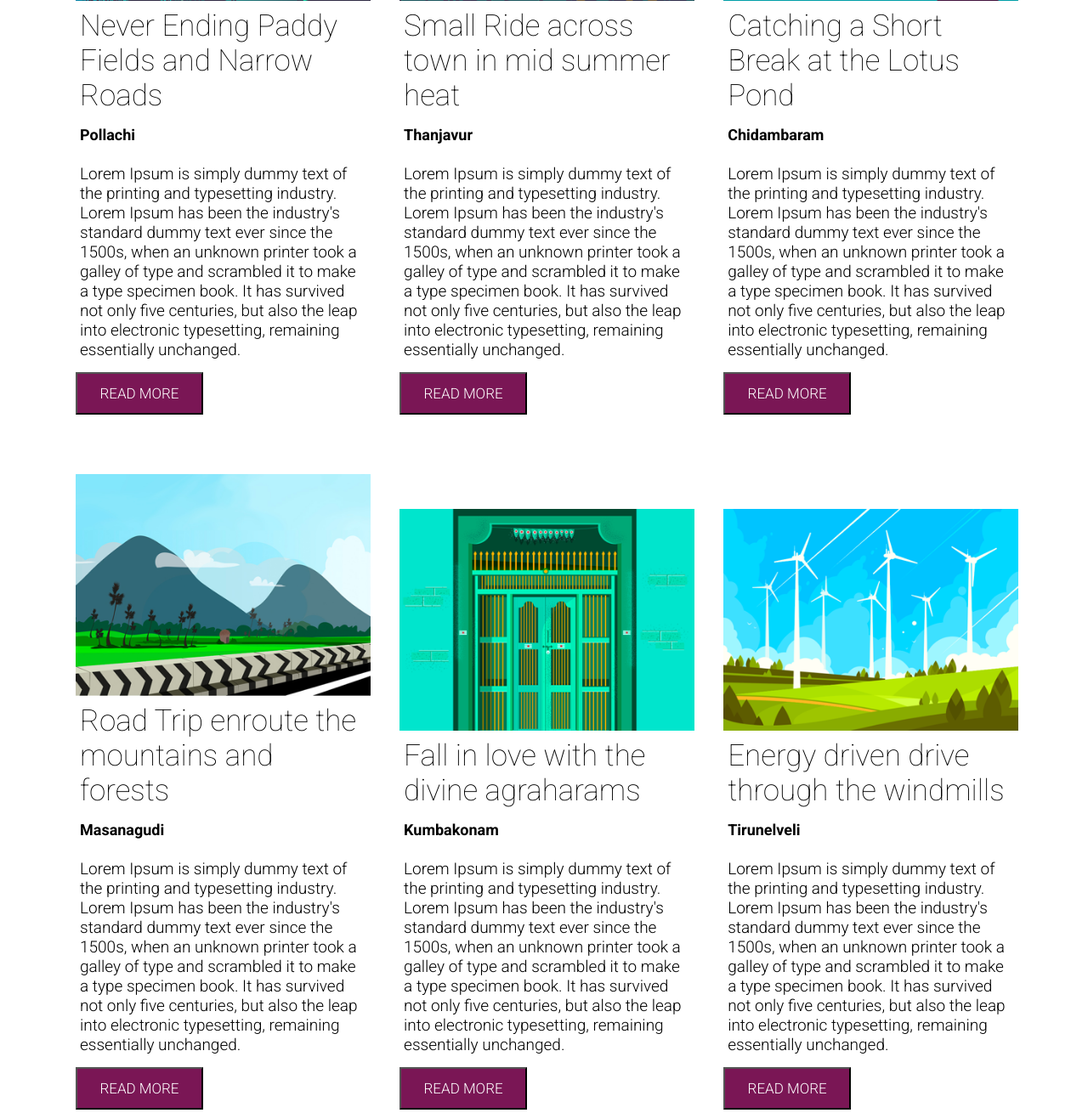
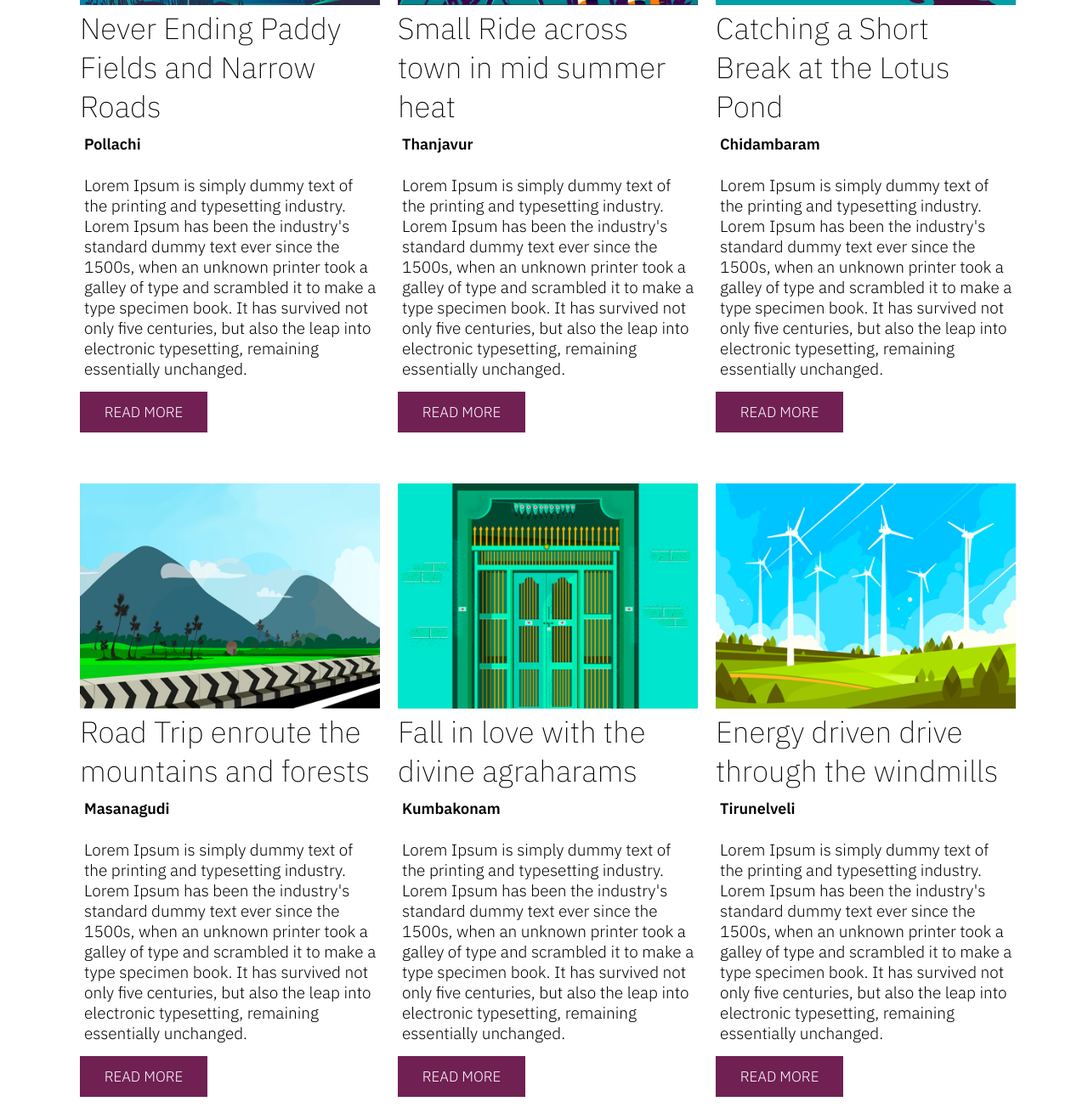
Before and after one commit to Hariharan482/UI_trng, a plain HTML site: page Exercise2/index.html in a window 1280 px wide. Shown: the part 1161-2471 px from the top of the page at 85% size. Drawn offline with Linux system fonts and the light colour scheme.

Commit message:
Exercise2

```diff
--- a/Exercise2/css/index.css
+++ b/Exercise2/css/index.css
@@ -2,106 +2,102 @@
     padding: 0%;
     margin: 0%;
     box-sizing: border-box;
-    font-family: 'Roboto', sans-serif;
+    font-family: 'IBM Plex Sans', sans-serif;
 }
-header{
+.header{
     width: 100%;
-    background-color: rgb(71, 4, 71);
+    background-color: rgb(61,22, 60);
     color: white;
 }
-footer{
-    background-color: #7A1655;
-    width: 100%;
-    color: white;
-    padding-top: 15px ;
-}
-
-#p3{
+.headerh1{
     padding: 50px;
     text-align: center;
     color: white;
     font-weight: 700;
     font-size: 45px;
 }
+img{
+    width:100%;
+}
 
+.coverimage img{
+    object-fit: cover;
+    height: calc(100vh - 137px);
+}
 .section1{
     width: 90%;
     margin: 77px auto;
+    padding-left: 30px;
 }
-.innersec{
-    width: 31%;
+.innersection{
+    width: 31.5%;
     display: inline-block;
+    margin-right : 1.5%;
+    margin-bottom : 60px;
+}
+.shortdesc{
+    font-size: 35px;
+    font-weight: 200;
+}
+.innersectionheader{
+    margin-left: 5px;
+    padding-top: 10px;
+    font-size: 18px;
+    font-weight: 700;
+}
+.descptn{
     padding: 5px;
-    margin-left : 20px;
-    margin-bottom : 60px;
-    /* text-align: justify; */
+    font-size: 19px;
+    font-weight: 300;
 }
-#p1{
-    font-size: 35px;
-    font-weight: 100;
-}
-img{
-    width:100%;
-}
-button{
-    background-color:#7A1655;
+.button{
+    background-color: rgb(112, 32, 83);
+    width: 150px;
+    margin-top: 10px;
+    border: 0;
     padding: 13px;
-    width: 150px;
     font-size: 17px;
     color: white;
-    margin-top: 10px;
     font-weight: 300;
 }
-.section2{
-    color: #7A1655;
+.section2 h1{
+    color: rgb(121, 21, 85);
+    font-weight: 300;
+    font-size: 65px;
+    text-align: center;
 }
-.frstimage img{
-    object-fit: cover;
-    height: calc(100vh - 137px);
-}
-.section3{
+.section3 p{
     margin-left: 200px;
-    font-size: 28.5px;
-    padding: 30px;
     margin-bottom: 50px;
     margin-right: 200px;
-    font-weight: 300;
+    padding: 30px;
+    font-size: 28.5px;
+    font-weight: 200;
     line-height: 1.495;
     text-align: justify;
     letter-spacing: 0.2px;
 }
-.footerpart{
-    font-size: 26px;
+.footer{
+    background-color: rgb(112, 32, 83);
+    width: 100%;
+    padding-top: 15px ;
+    padding-left: 13px;
+    color: white;
+}
+
+.footerpart1{
     margin-left: 80px;
-    /* margin-top: 50px; */
-    padding-top: 20px;
     width: 350px;
     padding: 20px;
     padding-bottom: 0;
+    font-size: 26px;
     font-weight: 700;
 }
 .footerpart2{
-    font-size: 20px;
+    width: 350px;
     margin-left: 80px;
-    width: 350px;
     padding: 20px;
     padding-top: 0;
+    font-size: 20px;
     font-weight: 100;
 }
-p{
-    font-weight: 300;
-    padding: 5px;
-    font-size: 19px;
-}
-h4{
-    font-weight: 700;
-    margin-left: 5px;
-    padding-top: 10px;
-    font-size: 18px;
-}
-#p2{
-    font-weight: 300;
-    font-size: 65px;
-    text-align: center;
-
-}
--- a/Exercise2/index.html
+++ b/Exercise2/index.html
@@ -4,65 +4,82 @@
         <link rel="stylesheet" href="css/index.css">
         <link rel="preconnect" href="https://fonts.googleapis.com">
         <link rel="preconnect" href="https://fonts.gstatic.com" crossorigin>
-        <link href="https://fonts.googleapis.com/css2?family=Roboto:wght@100;300;400;700&display=swap" rel="stylesheet">
+        <link href="https://fonts.googleapis.com/css2?family=IBM+Plex+Sans:wght@100;200;300;400;500;600&display=swap" rel="stylesheet">
     </head>
     <body>
-        <header>
-            <p id="p3">ENCHANTING TAMIL NADU</p>
+        <header class="header">
+            <h1 class="headerh1">ENCHANTING TAMIL NADU</h1>
         </header>
-        <div class="frstimage">
-            <img src="/images-2/cover.png" width="100%">
+        <div class="coverimage">
+            <img src="/assests/cover.png" width="100%">
         </div>
-
-        <div class="section1" >
-            <div class="innersec">
-                <img  src="/images-2/pollachi.png">
-                <p id="p1">Never Ending Paddy Fields and Narrow Roads</p>
-                <h4 >Pollachi</h4><br>
-                <p>Lorem Ipsum is simply dummy text of the printing and typesetting industry. Lorem Ipsum has been the industry's standard dummy text ever since the 1500s, when an unknown printer took a galley of type and scrambled it to make a type specimen book. It has survived not only five centuries, but also the leap into electronic typesetting, remaining essentially unchanged.</p>
-                <button>READ MORE</button>
+        <!--START :: TOURIST SPOT SECTION-->
+        <section class="section1" >
+             <!--START :: POLLACHI SECTION-->
+            <div class="innersection">
+                <img  src="/assests/pollachi.png">
+                <p class="shortdesc">Never Ending Paddy Fields and Narrow Roads</p>
+                <h4 class="innersectionheader">Pollachi</h4><br>
+                <p class="descptn">Lorem Ipsum is simply dummy text of the printing and typesetting industry. Lorem Ipsum has been the industry's standard dummy text ever since the 1500s, when an unknown printer took a galley of type and scrambled it to make a type specimen book. It has survived not only five centuries, but also the leap into electronic typesetting, remaining essentially unchanged.</p>
+                <button class="button">READ MORE</button>
             </div>
-            <div class="innersec">
-                <img  src="/images-2/thanjavur.png">
-                <p id="p1">Small Ride across town in mid summer heat</p>
-                <h4>Thanjavur</h4><br>
-                <p>Lorem Ipsum is simply dummy text of the printing and typesetting industry. Lorem Ipsum has been the industry's standard dummy text ever since the 1500s, when an unknown printer took a galley of type and scrambled it to make a type specimen book. It has survived not only five centuries, but also the leap into electronic typesetting, remaining essentially unchanged.</p>
-                <button>READ MORE</button>
+             <!--END :: POLLACHI SECTION-->
+            <!--START :: THANJAVUR SECTION-->
+            <div class="innersection">
+                <img  src="/assests/thanjavur.png">
+                <p class="shortdesc">Small Ride across town in mid summer heat</p>
+                <h4 class="innersectionheader">Thanjavur</h4><br>
+                <p class="descptn">Lorem Ipsum is simply dummy text of the printing and typesetting industry. Lorem Ipsum has been the industry's standard dummy text ever since the 1500s, when an unknown printer took a galley of type and scrambled it to make a type specimen book. It has survived not only five centuries, but also the leap into electronic typesetting, remaining essentially unchanged.</p>
+                <button class="button">READ MORE</button>
             </div>
-            <div class="innersec">
-                <img  src="/images-2/chidambaram.png">
-                <p id="p1">Catching a Short<br>Break at the Lotus Pond</p>
-                <h4>Chidambaram</h4><br>
-                <p>Lorem Ipsum is simply dummy text of the printing and typesetting industry. Lorem Ipsum has been the industry's standard dummy text ever since the 1500s, when an unknown printer took a galley of type and scrambled it to make a type specimen book. It has survived not only five centuries, but also the leap into electronic typesetting, remaining essentially unchanged.</p>
-                <button>READ MORE</button>
+            <!--END :: THANJAVUR SECTION-->
+            <!--START :: CHIDAMBARAM SECTION-->
+            <div class="innersection">
+                <img  src="/assests/chidambaram.png">
+                <p class="shortdesc">Catching a Short<br>Break at the Lotus Pond</p>
+                <h4 class="innersectionheader">Chidambaram</h4><br>
+                <p class="descptn">Lorem Ipsum is simply dummy text of the printing and typesetting industry. Lorem Ipsum has been the industry's standard dummy text ever since the 1500s, when an unknown printer took a galley of type and scrambled it to make a type specimen book. It has survived not only five centuries, but also the leap into electronic typesetting, remaining essentially unchanged.</p>
+                <button class="button">READ MORE</button>
             </div>
-            <div class="innersec">
-                <img  src="/images-2/masangudi.png">
-                <p id="p1">Road Trip enroute the mountains and forests</p>
-                <h4>Masanagudi</h4><br>
-                <p>Lorem Ipsum is simply dummy text of the printing and typesetting industry. Lorem Ipsum has been the industry's standard dummy text ever since the 1500s, when an unknown printer took a galley of type and scrambled it to make a type specimen book. It has survived not only five centuries, but also the leap into electronic typesetting, remaining essentially unchanged.</p>
-                <button>READ MORE</button>
+            <!--END :: CHIDAMBARAM SECTION-->
+            <!--START :: MASANGUDI SECTION-->
+            <div class="innersection">
+                <img  src="/assests/masangudi.png">
+                <p class="shortdesc">Road Trip enroute the mountains and forests</p>
+                <h4 class="innersectionheader">Masanagudi</h4><br>
+                <p class="descptn">Lorem Ipsum is simply dummy text of the printing and typesetting industry. Lorem Ipsum has been the industry's standard dummy text ever since the 1500s, when an unknown printer took a galley of type and scrambled it to make a type specimen book. It has survived not only five centuries, but also the leap into electronic typesetting, remaining essentially unchanged.</p>
+                <button class="button">READ MORE</button>
             </div>
-            <div class="innersec">
-                <img src="/images-2/kumbakonam.png">
-                <p id="p1">Fall in love with the divine agraharams</p>
-                <h4>Kumbakonam</h4><br>
-                <p>Lorem Ipsum is simply dummy text of the printing and typesetting industry. Lorem Ipsum has been the industry's standard dummy text ever since the 1500s, when an unknown printer took a galley of type and scrambled it to make a type specimen book. It has survived not only five centuries, but also the leap into electronic typesetting, remaining essentially unchanged.</p>
-                <button>READ MORE</button>
+            <!--END :: CHIDAMBARAM SECTION-->
+            <!--START :: KUMBAKONAM SECTION-->
+            <div class="innersection">
+                <img src="/assests/kumbakonam.png">
+                <p class="shortdesc">Fall in love with the divine agraharams</p>
+                <h4 class="innersectionheader">Kumbakonam</h4><br>
+                <p class="descptn">Lorem Ipsum is simply dummy text of the printing and typesetting industry. Lorem Ipsum has been the industry's standard dummy text ever since the 1500s, when an unknown printer took a galley of type and scrambled it to make a type specimen book. It has survived not only five centuries, but also the leap into electronic typesetting, remaining essentially unchanged.</p>
+                <button class="button">READ MORE</button>
             </div>
-            <div class="innersec">
-                <img src="/images-2/tirunelveli.png">
-                <p id="p1">Energy driven drive through the windmills</p>
-                <h4>Tirunelveli</h4><br>
-                <p>Lorem Ipsum is simply dummy text of the printing and typesetting industry. Lorem Ipsum has been the industry's standard dummy text ever since the 1500s, when an unknown printer took a galley of type and scrambled it to make a type specimen book. It has survived not only five centuries, but also the leap into electronic typesetting, remaining essentially unchanged.</p>
-                <button>READ MORE</button>
+            <!--END :: KUMBAKONAM SECTION-->
+            <!--START :: TIRUNELVELI SECTION-->
+            <div class="innersection">
+                <img src="/assests/tirunelveli.png">
+                <p class="shortdesc">Energy driven drive through the windmills</p>
+                <h4 class="innersectionheader">Tirunelveli</h4><br>
+                <p class="descptn">Lorem Ipsum is simply dummy text of the printing and typesetting industry. Lorem Ipsum has been the industry's standard dummy text ever since the 1500s, when an unknown printer took a galley of type and scrambled it to make a type specimen book. It has survived not only five centuries, but also the leap into electronic typesetting, remaining essentially unchanged.</p>
+                <button class="button">READ MORE</button>
             </div>
-        </div>
-        <div class="section2"><p id="p2">Many Wonders, One Emotion</p></div>
-        <div class="section3">Lorem Ipsum is simply dummy text of the printing and typesetting industry. Lorem Ipsum has been the industry's standard dummy text ever since the 1500s, when an unknown printer took a galley of type and scrambled it to make a type specimen book. It has survived not only five centuries, but also the leap into electronic typesetting, remaining essentially unchanged. It was popularised in the 1960s with the release of Letraset sheets containing Lorem Ipsum passages, and more recently with desktop publishing software like Aldus PageMaker including versions of Lorem Ipsum.</div>
-        <footer>
-           <div class="footerpart">COPYRIGHTS 2020</div>
+             <!--END :: TIRUNELVELI SECTION-->
+        </section>
+         <!--END :: TOURIST SPOT SECTION-->
+        <!--START :: MANYWONDERS SECTION-->
+        <section class="section2"><h1 class="manywonders">Many Wonders, One Emotion</h1></section>
+        <section class="section3"><p class="manywondersdesc">Lorem Ipsum is simply dummy text of the printing and typesetting industry. Lorem Ipsum has been the industry's standard dummy text ever since the 1500s, when an unknown printer took a galley of type and scrambled it to make a type specimen book. It has survived not only five centuries, but also the leap into electronic typesetting, remaining essentially unchanged. It was popularised in the 1960s with the release of Letraset sheets containing Lorem Ipsum passages, and more recently with desktop publishing software like Aldus PageMaker including versions of Lorem Ipsum.</p></section>
+         <!--END :: MANYWONDERS SECTION-->
+        <!--START :: FOOTER SECTION-->
+        <footer class="footer">
+           <div class="footerpart1">COPYRIGHTS 2020</div>
            <div class="footerpart2">All Photos From Dribble Collection</div>
         </footer>
+         <!--END :: FOOTER SECTION-->
     </body>
 </html>
```
Also changed, not shown: Exercise2/assests/chidambaram.png (renamed from Exercise2/images-2/chidambaram.png), Exercise2/assests/cover.png (renamed from Exercise2/images-2/cover.png), Exercise2/assests/kumbakonam.png (renamed from Exercise2/images-2/kumbakonam.png), Exercise2/assests/masangudi.png (renamed from Exercise2/images-2/masangudi.png), Exercise2/assests/pollachi.png (renamed from Exercise2/images-2/pollachi.png), Exercise2/assests/thanjavur.png (renamed from Exercise2/images-2/thanjavur.png), Exercise2/assests/tirunelveli.png (renamed from Exercise2/images-2/tirunelveli.png), 2 other files.
